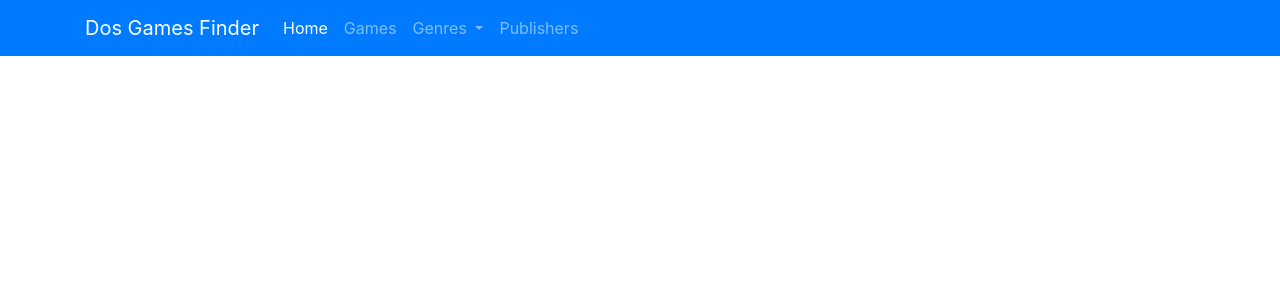
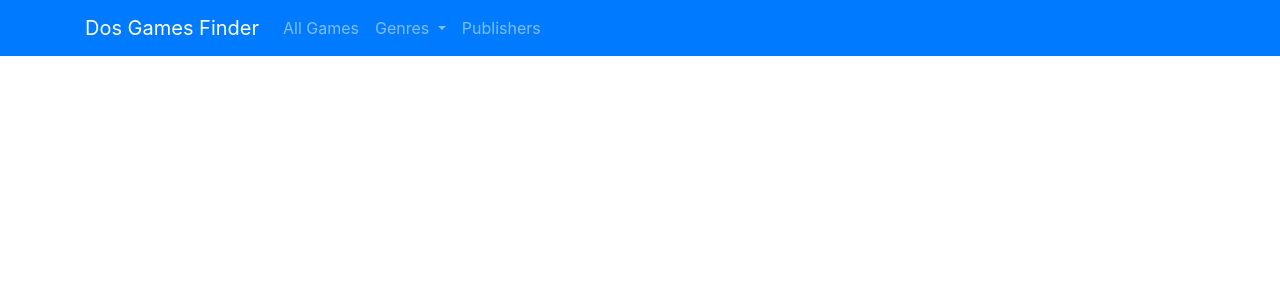
Before and after one commit to ben-jacobson/DosGamesFinder, a Django app: page /publishers/ in a window 1280 px wide. Shown: the top 300 px of the page. Run offline with Django 3.2, Linux system fonts and the light colour scheme; data that the repository does not hold is empty; some libraries are stand-ins or nearby versions.

Commit message:
fixed title bug on publisher a-z + added page pagination

```diff
--- a/dosgamesfinder/templates/base.html
+++ b/dosgamesfinder/templates/base.html
@@ -23,19 +23,15 @@
         <div id='page-navigation-container'>
             <nav class="navbar navbar-expand-lg navbar-dark bg-primary">
                 <div class='container'>
-                    <a class="navbar-brand" href="/#1">Dos Games Finder</a>
-                    <button class="navbar-toggler" type="button" data-toggle="collapse" data-target="#navbarSupportedContent"
-                        aria-controls="navbarSupportedContent" aria-expanded="false" aria-label="Toggle navigation">
+                    <a class="navbar-brand" href="/">Dos Games Finder</a>
+                    <button class="navbar-toggler" type="button" data-toggle="collapse" data-target="#navbarSupportedContent" aria-controls="navbarSupportedContent" aria-expanded="false" aria-label="Toggle navigation">
                         <span class="navbar-toggler-icon"></span>
                     </button>
 
                     <div class="collapse navbar-collapse" id="navbarSupportedContent">
                         <ul class="navbar-nav mr-auto">
-                            <li class="nav-item active">
-                                <a class="nav-link" href="/#1">Home <span class="sr-only">(current)</span></a>
-                            </li>
                             <li class="nav-item">
-                                <a class="nav-link" href="/#1">Games</a>
+                                <a class="nav-link" href="/">All Games</a>
                             </li>
                             <li class="nav-item dropdown">
                                 <a class="nav-link dropdown-toggle" href="#" id="navbarDropdown" role="button" data-toggle="dropdown" aria-haspopup="true" aria-expanded="false">
@@ -48,7 +44,7 @@
                                 </div>
                             </li>
                             <li class="nav-item">
-                                <a class="nav-link" href="/#publishers">Publishers</a>
+                                <a class="nav-link" href="/publishers">Publishers</a>
                             </li>
                             <!-- li class="nav-item dropdown">
                                 <a class="nav-link dropdown-toggle" href="#" id="navbarDropdown" role="button" data-toggle="dropdown"
--- a/dosgamesfinder/templates/publisher_listview.html
+++ b/dosgamesfinder/templates/publisher_listview.html
@@ -1,11 +1,13 @@
 {% extends 'base.html' %}
 
-{% block page-title %}{{ page_title }}{% endblock %}
+{% block page-title %}Publishers{% endblock %}
 
 {% block main-content %}
+    {% if is_paginated %}{% include "pagination.html" %}{% endif %}
     <ul class='publisher-listview-container'>
         {% for publisher in publishers %}
             <li><p class='publisher'><a href='#'>{{ publisher.name }}</a></p></li>
         {% endfor %}
     </ul>
+    {% if is_paginated %}{% include "pagination.html" %}{% endif %}
 {% endblock %}
```
